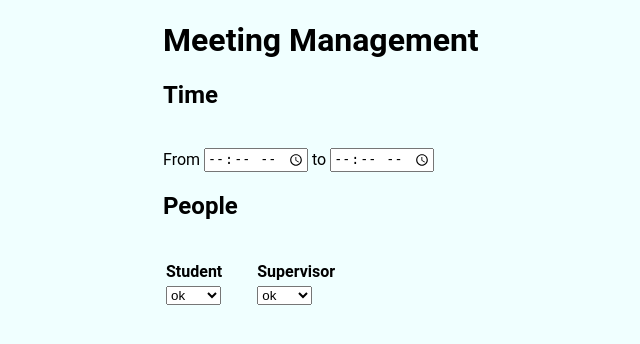
After one commit to AdibRafi/FYPMonitoringSystem, a PHP site: page /supervisor_meetingManagement.html in a window 1280 px wide. The commit adds this page. Shown: the top 344 px of the page, without its empty margins (227-867 px from the left). Run offline with PHP 8.4, Linux system fonts and the light colour scheme.

Commit message:
random shit

```diff
--- /dev/null
+++ b/supervisor_meetingManagement.html
@@ -0,0 +1,42 @@
+<!DOCTYPE html>
+<html lang="en">
+<head>
+    <meta charset="UTF-8">
+    <title>Meeting Management</title>
+    <link rel="stylesheet" href="supervisor_meetingManagement_css.css">
+</head>
+
+<body>
+
+    <h1>Meeting Management</h1>
+    <div class="add-meet-box">
+        <h2>Time</h2><br>
+        From <input type="time"> to <input type="time"><br>
+        <h2>People</h2><br>
+        <table id="people-box">
+            <tr>
+                <th class="student">
+                    Student
+                </th>
+                <th class="supervisor">
+                    Supervisor
+                </th>
+            </tr>
+            <tr>
+                <td class="student">
+                    <select title="Student name" id="student-name">
+                        <option value="ok">ok</option>
+                        <option value="notok">notok</option>
+                    </select>
+                </td>
+                <td class="supervisor">
+                    <select title="Supervisor name" id="supervisor-name">
+                        <option value="ok">ok</option>
+                        <option value="notok">notok</option>
+                    </select>
+                </td>
+            </tr>
+        </table>
+    </div>
+</body>
+</html>
--- /dev/null
+++ b/supervisor_meetingManagement_css.css
@@ -0,0 +1,15 @@
+body{
+    font-family: "Roboto", Verdana, Arial, sans-serif;
+    font-size: 100%;
+    background-color: azure;
+    alignment: center;
+    max-width: 500px;
+    margin: auto;
+    width: 100%;
+    height: 100%;
+    padding: 0;
+}
+
+table#people-box .supervisor{
+    padding-left: 2rem;
+}
```
Also changed, not shown: supervisor_dashboard.html (+3 -26 lines), supervisor_dashboard_css.css (+12 -0 lines).
